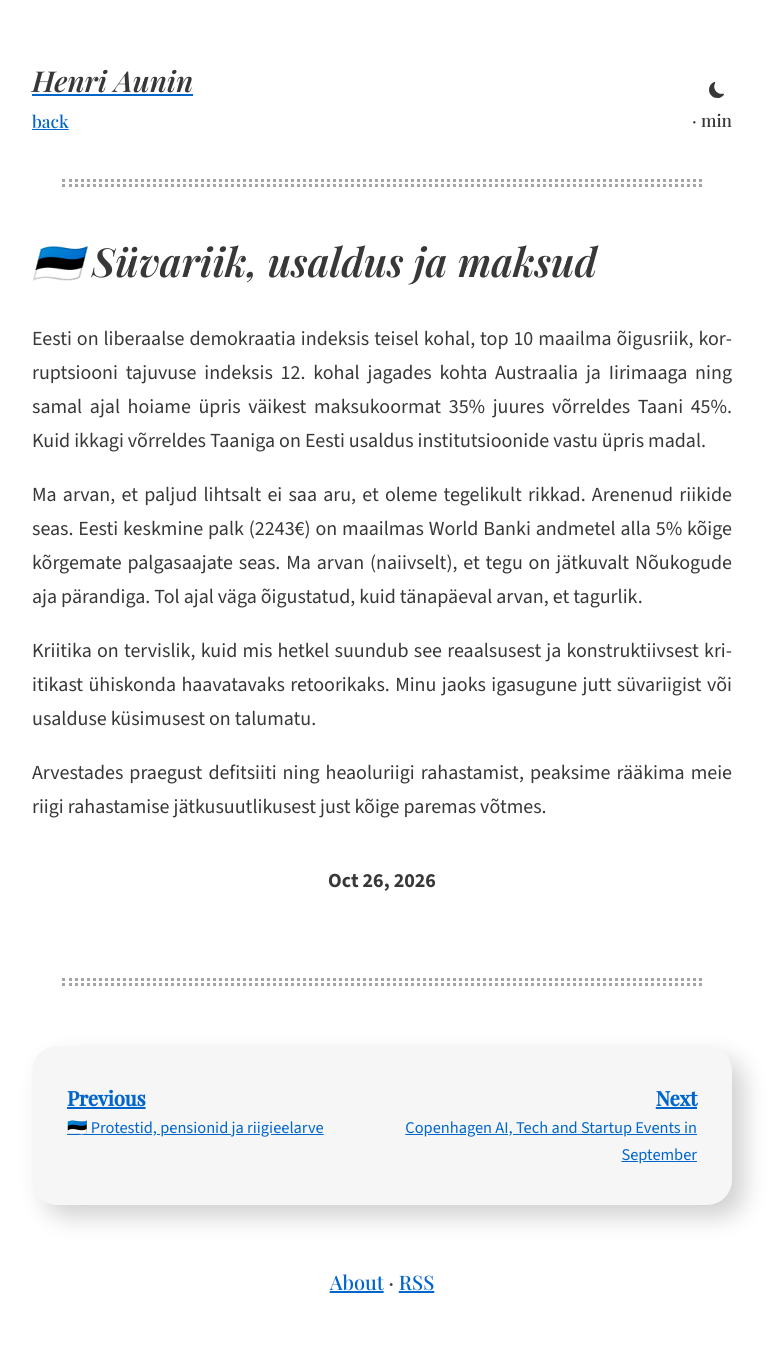
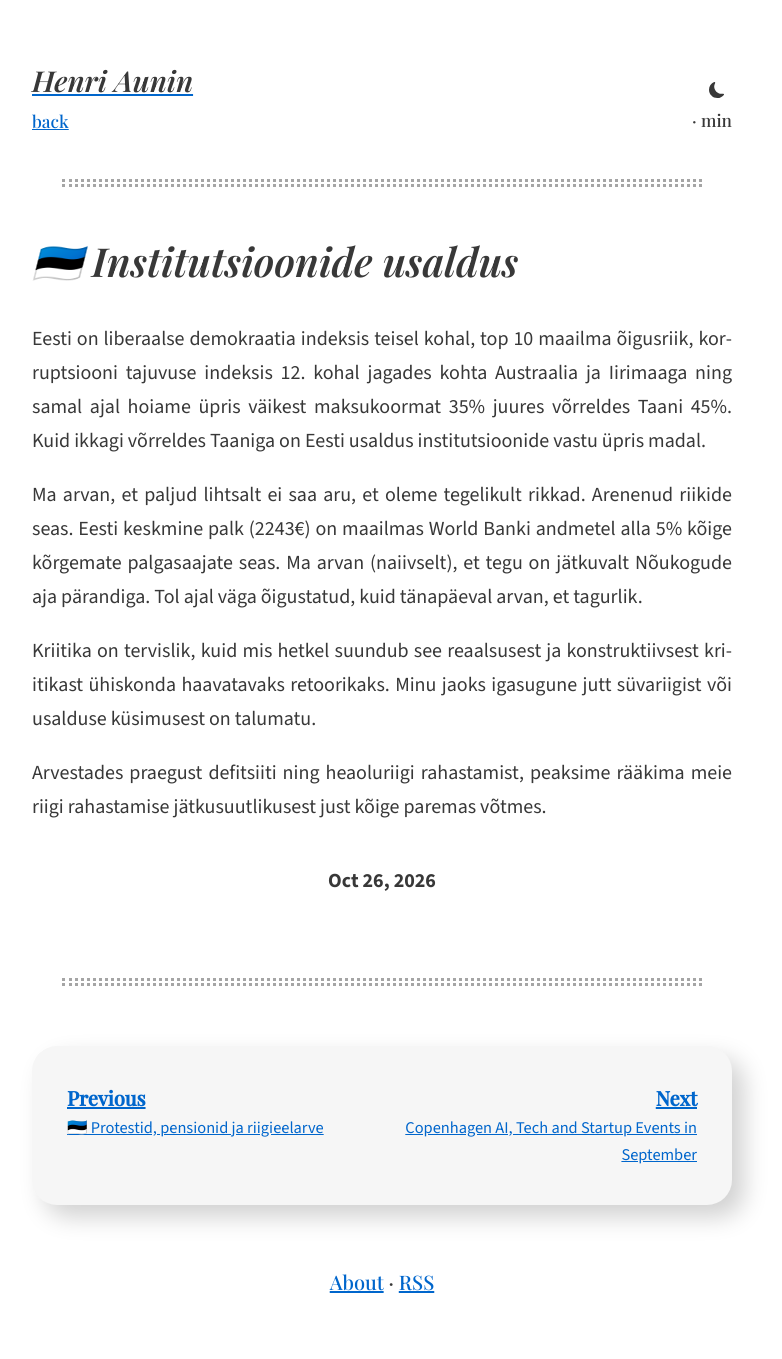
Before and after one commit to tenseoverflow/hen.ee, a Jekyll site: the page built from _posts/2026-10-27-suvariik-usaldus-ja-maksud.md, in a window 1280 px wide. Shown: the whole page, without its empty margins (258-1040 px from the left). Built offline with Jekyll 4.4.1, drawn with Linux system fonts in a browser that asks for light colours; comment, search, counter and statistics services are not loaded.

Commit message:
Update _posts/2026-10-27-suvariik-usaldus-ja-maksud.md (via Pages CMS)

```diff
--- a/_posts/2026-10-27-suvariik-usaldus-ja-maksud.md
+++ b/_posts/2026-10-27-suvariik-usaldus-ja-maksud.md
@@ -1,6 +1,6 @@
 ---
 date: 2026-10-26
-title: 🇪🇪 Süvariik, usaldus ja maksud
+title: 🇪🇪 Institutsioonide usaldus
 description: Eesti on liberaalse demokraatia indeksis teisel kohal, top 10
   maailma õigusriik, korruptsiooni tajuvuse indeksis 12. kohal jagades kohta
   Austraalia ja Iirimaaga ning samal ajal hoiame üpris väikest maksukoormat 35%
```
